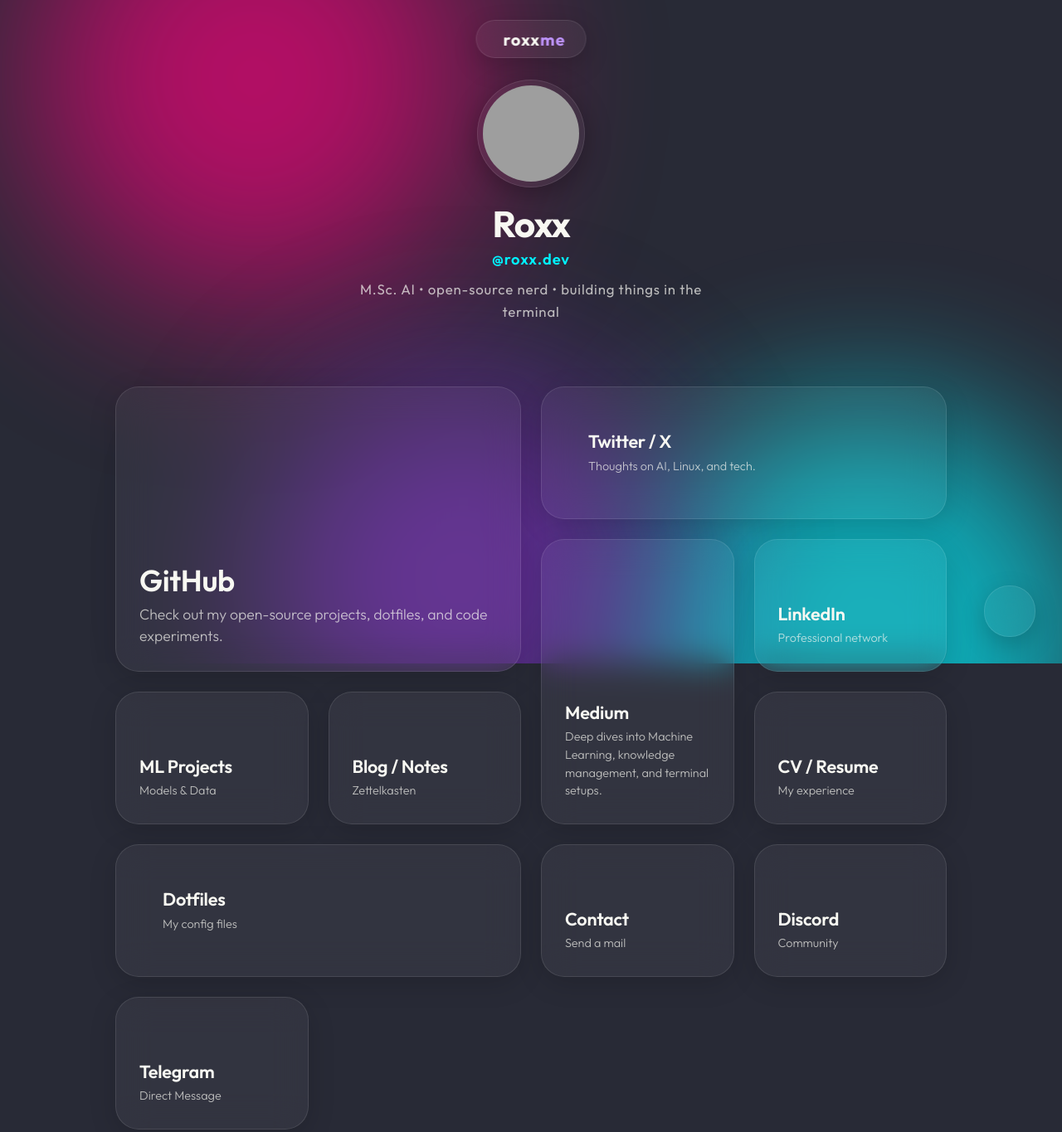
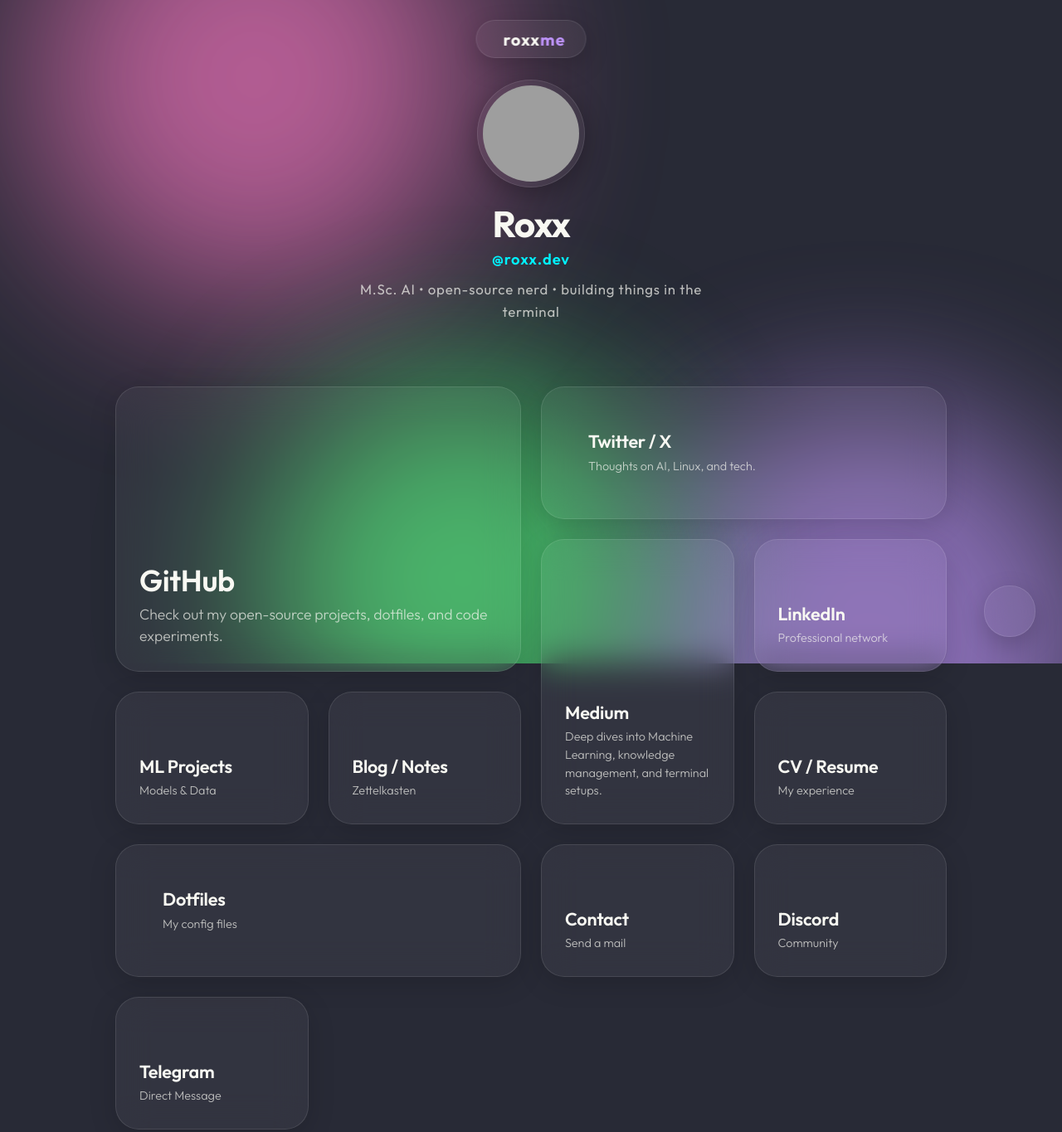
Before and after one commit to roxxadiiii/roxxme, a plain HTML site: page index.html in a window 1280 px wide. Shown: the whole page at 83% size. Drawn offline with Linux system fonts and the light colour scheme; grey boxes are pictures that could not be loaded; some icons are missing.

Commit message:
chore:made blob to react to colorscheme

```diff
--- a/style.css
+++ b/style.css
@@ -40,7 +40,7 @@
   left: -10%;
   width: 500px;
   height: 500px;
-  background: #ff007f;
+  background: var(--blob-1);
   animation-delay: 0s;
 }
 
@@ -49,7 +49,7 @@
   right: -10%;
   width: 600px;
   height: 600px;
-  background: #00f2fe;
+  background: var(--blob-2);
   animation-delay: -5s;
 }
 
@@ -58,7 +58,7 @@
   left: 30%;
   width: 500px;
   height: 500px;
-  background: #7b2cbf;
+  background: var(--blob-3);
   animation-delay: -10s;
 }
 
```
